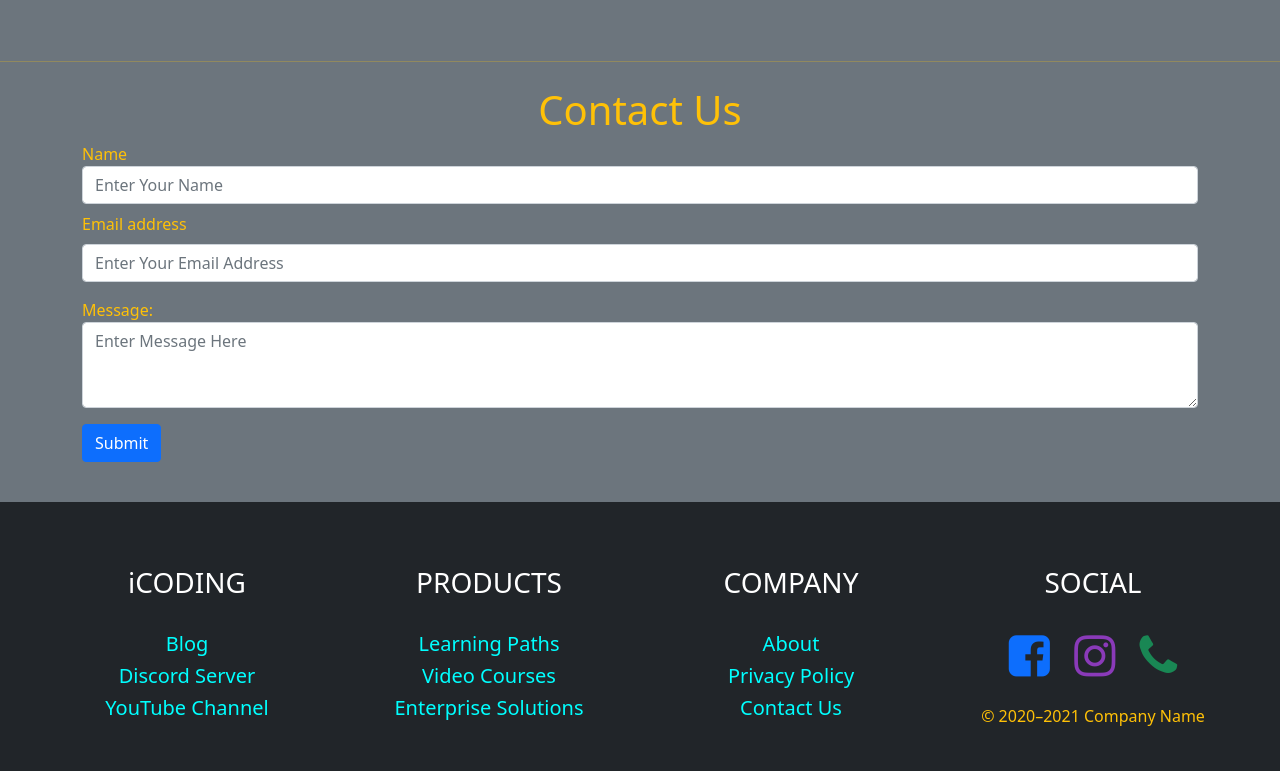
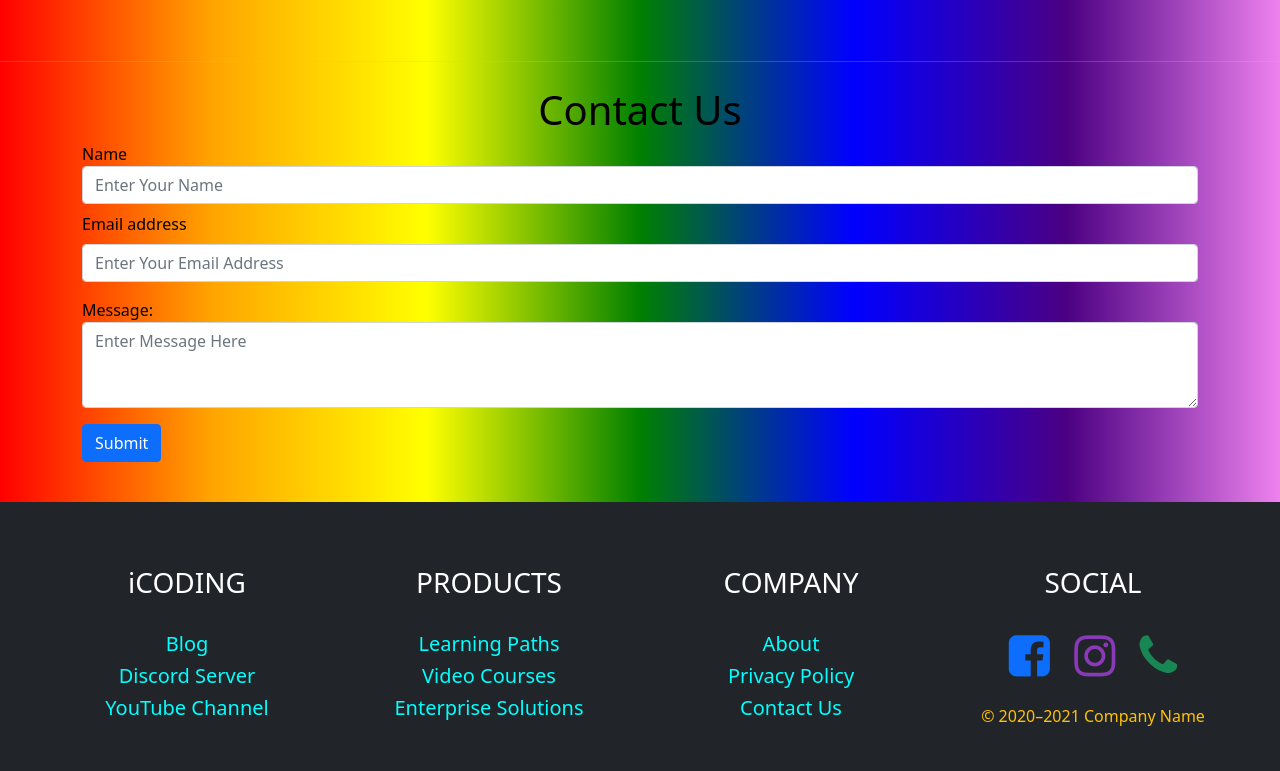
Before and after one commit to Aatif-Jariwla/iCoderSite, a plain HTML site: page index.html in a window 1280 px wide. Shown: the part 1513-2284 px from the top of the page. Drawn offline with nearby package versions, Linux system fonts and the light colour scheme.

Commit message:
change colors

```diff
--- a/index.html
+++ b/index.html
@@ -18,7 +18,7 @@
     <link class=" border rounded-circle" rel="icon" href="AJ.jpg" type="image/x-icon">
 </head>
 
-<body class="bg-secondary text-warning text-strong">
+<body class="bg-secondary text-warning text-strong" style="background-image: linear-gradient(to right, red,orange,yellow,green,blue,indigo,violet);">
     <!-- Navbar -->
     <nav class="navbar navbar-expand-lg navbar-dark bg-dark ">
         <div class="container-fluid">
@@ -269,18 +269,18 @@
         <hr>
         <!-- contact -->
         <div class="container my-4" data-aos="zoom-in" id="contact">
-            <h1 class="text-center"> Contact Us</h1>
+            <h1 class="text-center" style="color:black"> Contact Us</h1>
             <form>
                 <div class="form-group">
-                    <label for="text">Name</label>
+                    <label for="text" style="color:black">Name</label>
                     <input type="text" class="form-control" name="text" id="text" aria-describedby="helpId" placeholder="Enter Your Name">
                 </div>
                 <div class="mb-3 my-2">
-                    <label for="exampleInputEmail1" class="form-label">Email address</label>
+                    <label for="exampleInputEmail1" class="form-label" style="color:black">Email address</label>
                     <input type="email" class="form-control" id="exampleInputEmail1" aria-describedby="emailHelp" placeholder="Enter Your Email Address">
                 </div>
                 <div class="form-group">
-                    <label for="message">Message:</label>
+                    <label for="message" style="color:black">Message:</label>
                     <textarea class="form-control" name="message" id="message" rows="3" placeholder="Enter Message Here"></textarea>
                 </div>
 
```
